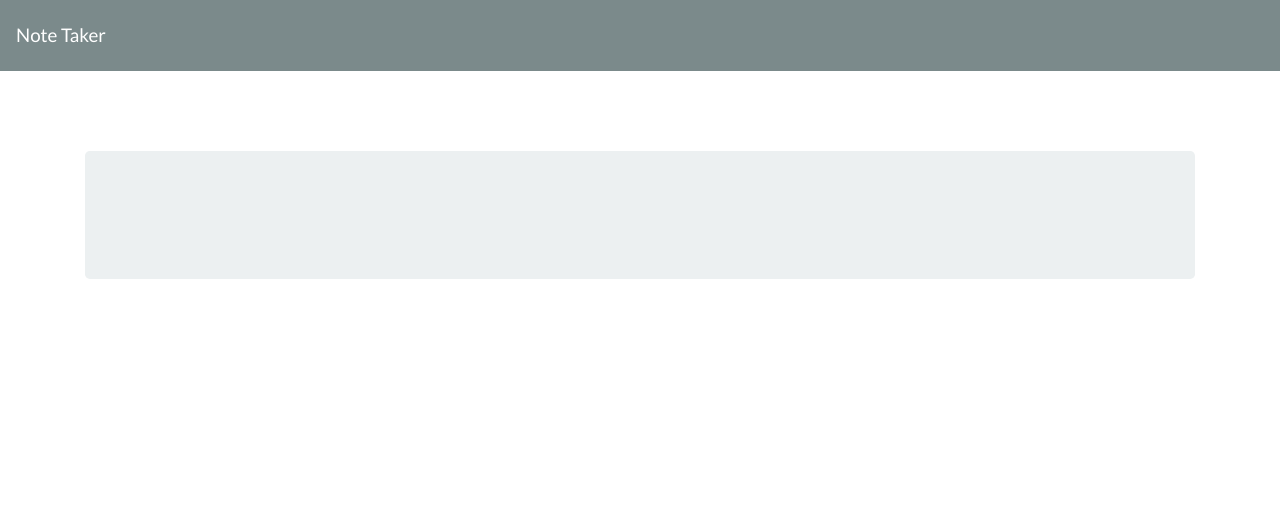
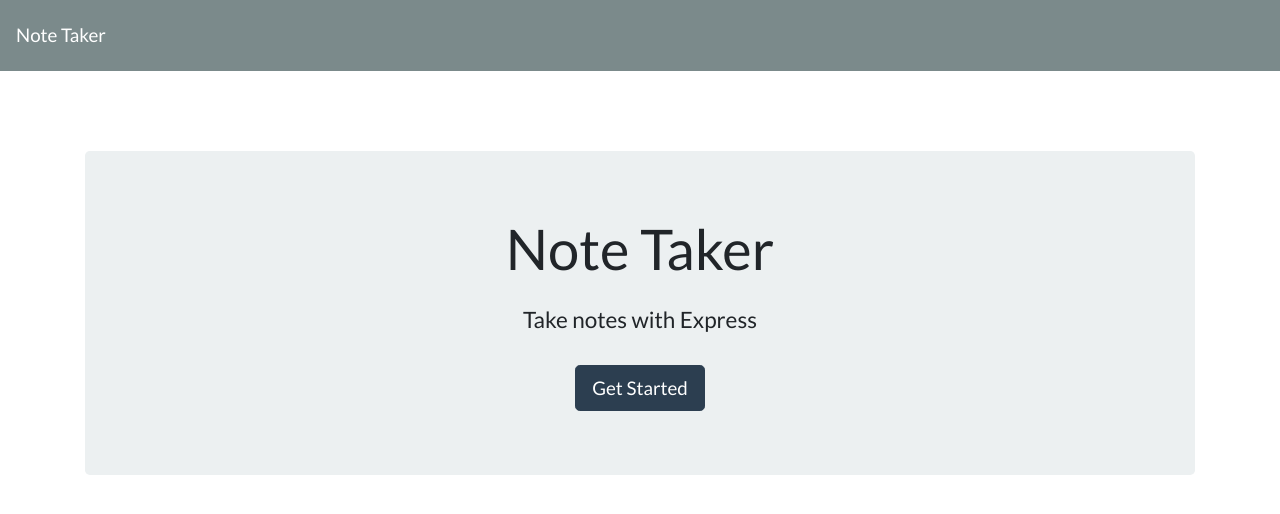
Before and after one commit to saway11/Note-Taker, a website: page public/index.html in a window 1280 px wide. Drawn offline with nearby package versions, Linux system fonts and the light colour scheme.

Commit message:
finished the container

```diff
--- a/package.json
+++ b/package.json
@@ -10,6 +10,7 @@
   "author": "",
   "license": "ISC",
   "dependencies": {
+    "bootstrap-icons": "^1.10.5",
     "dotenv": "^16.0.3"
   }
 }
--- a/public/index.html
+++ b/public/index.html
@@ -16,8 +16,12 @@
     <!--Container-->
     <div class="container">
         <div style="margin-top: 80px;" class="jumbotron text-center">
+            <h1 class="display-4">Note Taker <span role="img" aria-label="Memo"></span></h1>
+            <h4 class="mt-4">Take notes with Express</h4>
+            <a class="btn btn-primary btn-lg mt-4" href="/notes" role="button">Get Started</a>
         </div>
     </div>
-
+    <script src="https://cdnjs.cloudflare.com/ajax/libs/jquery/3.3.1/jquery.min.js"></script>
+    <script src="/public/assets/js/index.js"></script>
 </body>
 </html>
```
Also changed, not shown: public/assets/js/index.js (added), public/assets/js/script.js (deleted).
